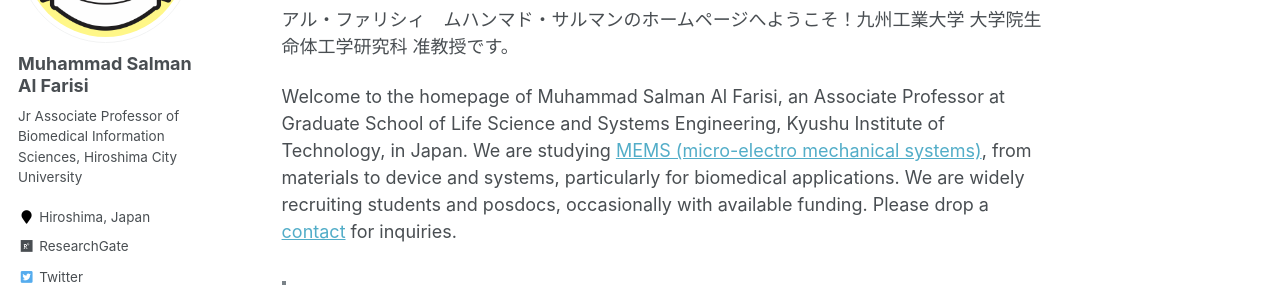
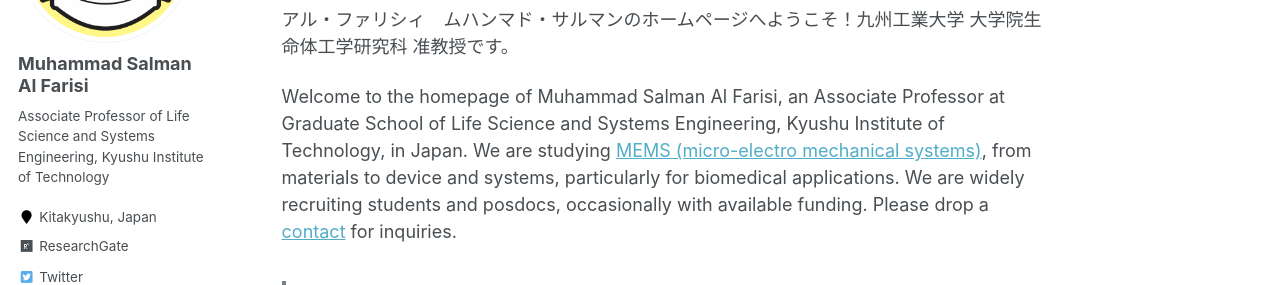
Before and after one commit to msalfarisi/msalfarisi.github.io, a Jekyll site: the page built from _pages/home.md, in a window 1280 px wide. Shown: the part 250-535 px from the top of the page. Built offline with Jekyll 4.4.1, drawn with Linux system fonts in a browser that asks for light colours; some web fonts are replaced.

Commit message:
Update _config.yml

```diff
--- a/_config.yml
+++ b/_config.yml
@@ -82,8 +82,8 @@ analytics:
 author:
   name             : "Muhammad Salman Al Farisi"
   avatar           : "profiley.jpg"
-  bio              : "Jr Associate Professor of Biomedical Information Sciences, Hiroshima City University"
-  location         : "Hiroshima, Japan"
+  bio              : "Associate Professor of Life Science and Systems Engineering, Kyushu Institute of Technology"
+  location         : "Kitakyushu, Japan"
   employer         :
   pubmed           :
   googlescholar    : "https://scholar.google.co.jp/citations?user=30VZQ_sAAAAJ"
```
